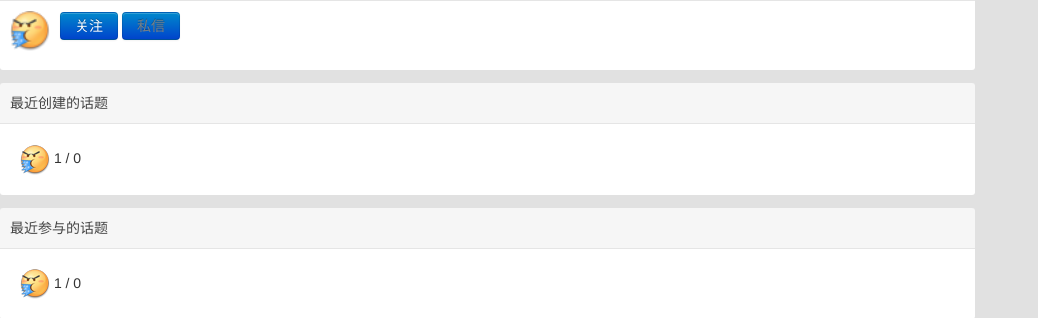
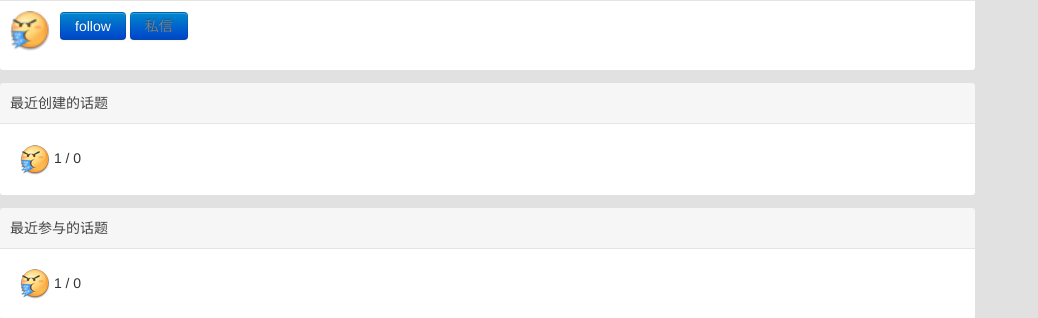
Before and after one commit to bgmnbear/flask-bbs, a Flask app: a page that uses templates/user.html in a window 1280 px wide. Shown: the part 90-408 px from the top of the page, without its empty margins (0-1038 px from the left). Run offline with Flask 2, Linux system fonts and the light colour scheme; a database or web service that is not in the repository returns one stand-in record (values such as "Sample title").

Commit message:
Finish user follow function

```diff
--- a/models/follow.py
+++ b/models/follow.py
@@ -49,5 +49,5 @@ class Follow(Mongoo):
 
     @staticmethod
     def delete_follow(user_id, other_id):
-        Follow._add_following(user_id, other_id)
-        Follow._add_follower(other_id, user_id)
+        Follow._delete_following(user_id, other_id)
+        Follow._delete_follower(other_id, user_id)
--- a/templates/user.html
+++ b/templates/user.html
@@ -7,18 +7,21 @@
                     <li><a href="/topic">主页</a><span class="divider">/</span></li>
                 </ul>
             </div>
+                            <a id="follow_href" href="{{ url_for('user.follow', username=user.username) }}"></a>
+                <a id="unfollow_href" href="{{ url_for('user.unfollow', username=user.username) }}"></a>
             <div class="inner userinfo">
                 <div class="user_big_avatar">
                     <img src="{{ user.user_image }}" title="{{ user.username }}"/>
                 </div>
                 <a class="dark">{{ user.username }}</a>
-                <a id="follow_href" href="{{ url_for('user.follow', username=user.username) }}"></a>
-                    <button id="follow" type="button" class="btn btn-primary" data-complete-text="已关注"
-                            data-toggle="button"
-                            aria-pressed="false">
-                        关注
-                    </button>
-                <a id="mail" tabindex="0" class="btn btn-primary" role="button" data-toggle="popover" title="私信" data-template='<form method="post" action={{ url_for('mail.add') }}>
+
+                <button id="{{ button_id }}" type="button" class="btn btn-primary"
+                        data-toggle="button"
+                        aria-pressed="false">
+                    {{ button_id }}
+                </button>
+                <a id="mail" tabindex="0" class="btn btn-primary" role="button" data-toggle="popover" title="私信"
+                   data-template='<form method="post" action={{ url_for('mail.add') }}>
 <input type="text" name="content" placeholder="content">
 <input type="text" name="title" placeholder="title">
 <input type="text" name="receiver_id" placeholder="receiver_id">
@@ -143,15 +146,26 @@
         </div>
     </div>
     <script>
-        $('#follow').on('click', function () {
-            $(this).button('complete')
-            let href = $('#follow_href').attr('href')
+        $("div").delegate("#follow", "click", function (e) {
+            let href = $("#follow_href").attr("href")
             jQuery.get(href)
+            console.log('follow')
+            $(this).text("unfollow")
+            $(this).attr("id", "unfollow")
+            e.stopPropagation()
+        });
+
+        $("div").delegate("#unfollow", "click", function (e) {
+            let href = $("#unfollow_href").attr("href")
+            jQuery.get(href)
+            console.log('unfollow')
+            $(this).text("follow")
+            $(this).attr("id", "follow")
+            e.stopPropagation()
         })
 
         $('#mail').on('click', function () {
             $(this).popover('show')
-            console.log('click')
         })
 
     </script>
```
